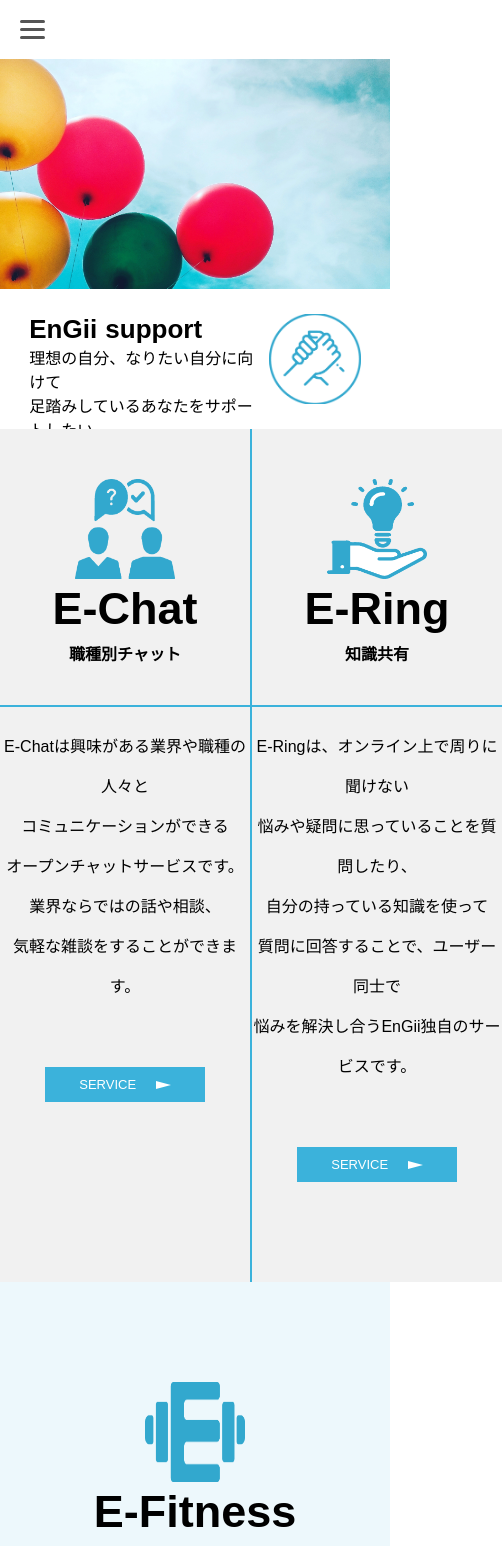
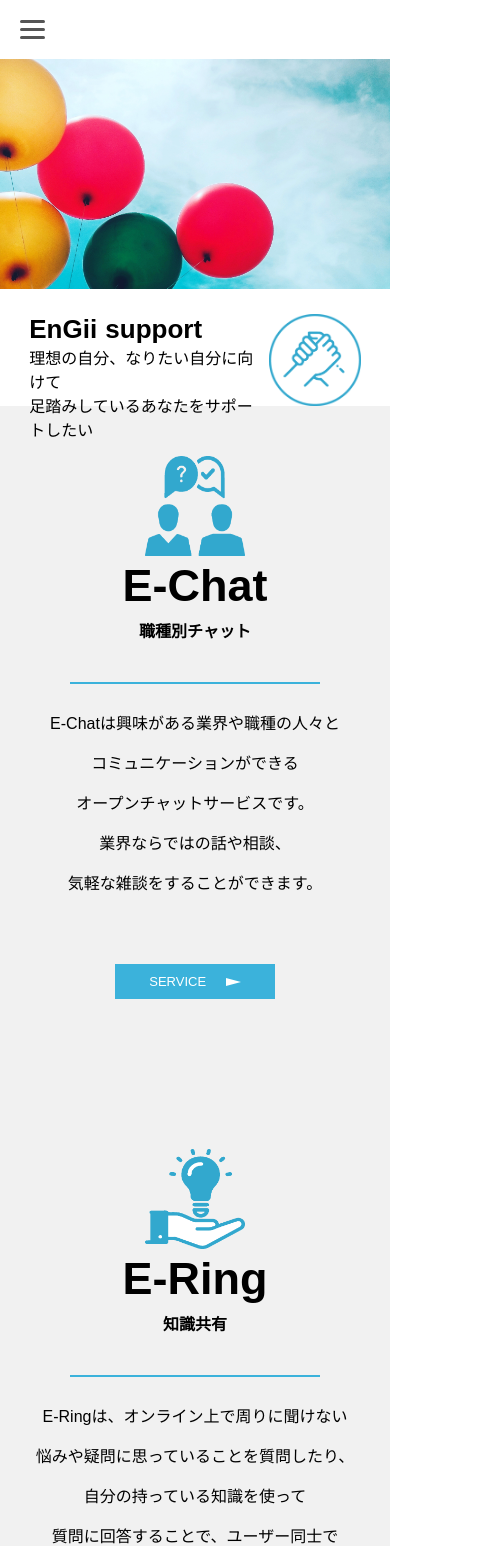
Before and after one commit to reiji-0720/EnGii-HP-recreate, a Nuxt app: page /sevice/support in a window 390 px wide. Shown: the top 1546 px of the page, 502 px wide, since content can reach past the window. Built offline with nearby package versions, Linux system fonts and the light colour scheme.

Commit message:
Update support.vue

```diff
--- a/pages/sevice/support.vue
+++ b/pages/sevice/support.vue
@@ -21,7 +21,6 @@
             <p class="sp-verticalOne">EnGii support</p>
             <div class="sp-border sp-borderOne"></div>
           </div>
-
           <div class="sp-index-sub">
             <p class="sp-verticalSecond">EnGii media</p>
             <div class="sp-border sp-borderSecond"></div>
@@ -744,6 +743,10 @@ input {
     font-size: 55px;
   }
 
+  .supportExp {
+    font-size: 1rem;
+  }
+
   .supportIcon {
     background-image: url("~@/assets/supportIcon.png");
     background-size: cover;
@@ -752,6 +755,12 @@ input {
     width: 110px;
     /* float: left; */
   }
+
+  .sp-index-main p,
+  .sp-index-sub p {
+    font-size: 1.2rem;
+  }
+
   .review-main {
     display: none;
   }
@@ -815,9 +824,14 @@ input {
   }
 }
 
+@media screen and (max-width: 850px) {
+  .subArea {
+    display: none;
+  }
+}
 @media screen and (max-width: 730px) {
   .supportTop {
-    margin-top: 15%;
+    margin: 15% auto 30% auto;
   }
   .supportTopLeft {
     float: none;
@@ -827,7 +841,7 @@ input {
   .supportIcon {
     float: right;
     width: 92px;
-    height: 90px;
+    height: 92px;
   }
   .supportImg {
     width: 100%;
@@ -837,7 +851,12 @@ input {
   /* .mediaIcon h2, .mediaIcon p{
     float: left;
   } */
-
+  .E-Chat-wrapper {
+    border: none;
+  }
+  .E-Ring-wrapper {
+    border: none;
+  }
   .scrollsecond {
     display: none;
   }
@@ -854,7 +873,7 @@ input {
     display: block;
   }
   .subArea {
-    margin: 70px 0 -30px;
+    display: none;
   }
   .supportTopRight {
     padding: 0;
@@ -868,5 +887,8 @@ input {
   .supportDown {
     height: 1500px;
   }
+  .E-Chat_E-Ring_wrapper {
+    display: block;
+  }
 }
 </style>
```
